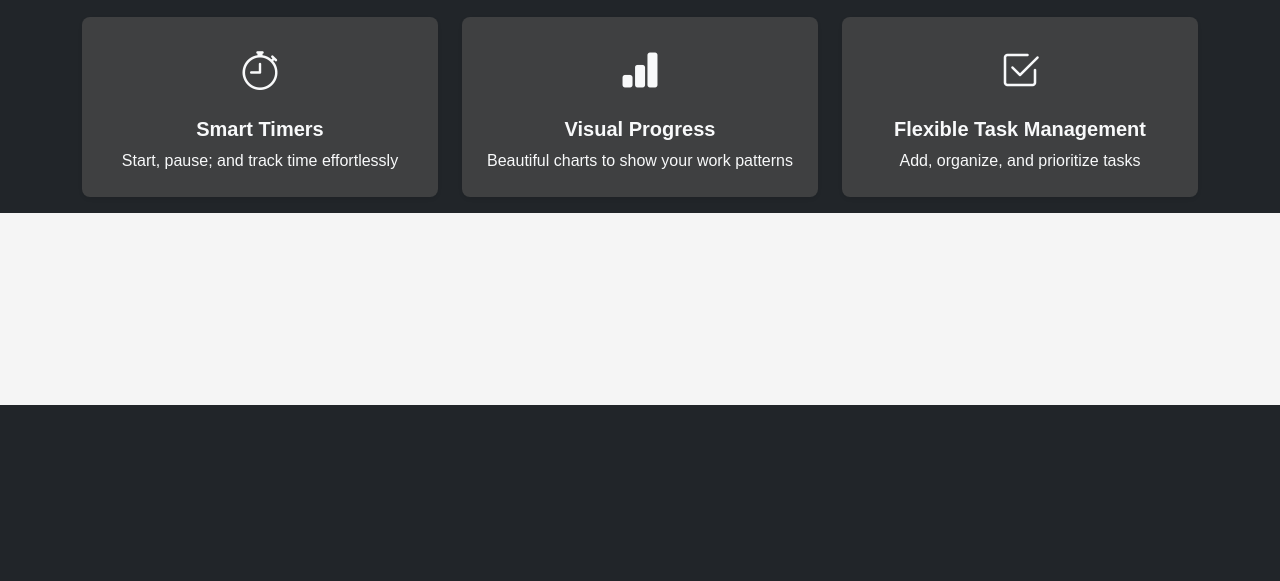
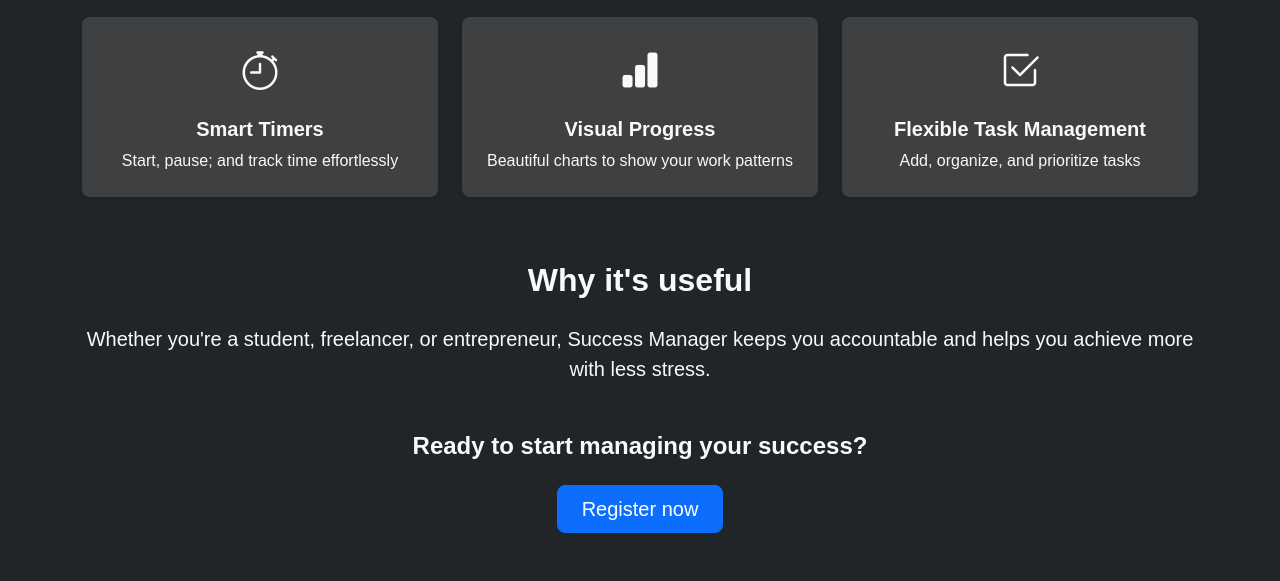
Before and after one commit to PiumalRangana/success-manager-cs50, a Flask app: page / in a window 1280 px wide. Shown: the part 395-976 px from the top of the page. Before the commit the page ends 800 px from the top, so only its background shows below. Run offline with Flask 3, Linux system fonts and the light colour scheme.

Commit message:
Add 'Why it's useful' section to landing page

```diff
--- a/app/templates/landing.html
+++ b/app/templates/landing.html
@@ -107,6 +107,19 @@
             </div>
         </div>
     </section>
+
+    <!-- ================= Why It's Useful Section ================= -->
+    <section class="py-5 bg-dark text-light text-center">
+        <div class="container">
+            <h2 class="fw-bold mb-4">Why it's useful</h2>
+            <p class="lead mb-5">
+                Whether you're a student, freelancer, or entrepreneur, Success Manager keeps you
+                accountable and helps you achieve more with less stress.
+            </p>
+            <h4 class="fw-semibold mb-4">Ready to start managing your success?</h4>
+            <a href="#" class="btn btn-primary btn-lg px-4">Register now</a>
+        </div>
+    </section>
 </body>
 
 <!-- Bootstrap JS Bundle -->
```
